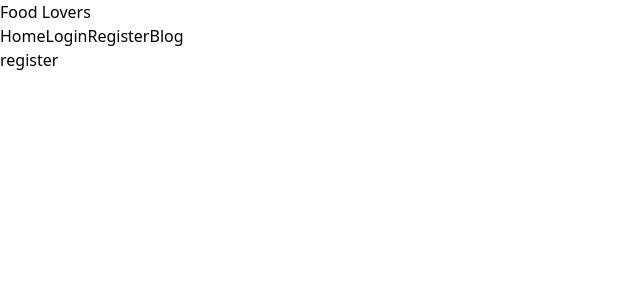
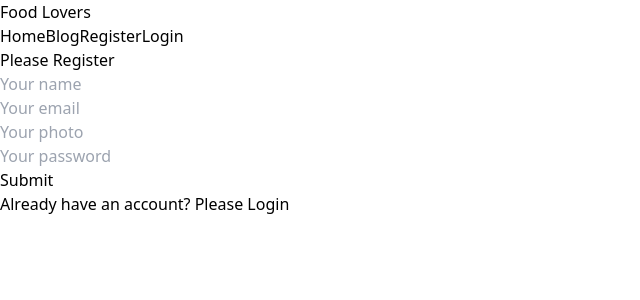
Before and after one commit to juber2023/Restaurant-world, a React (Vite) app: page /register in a window 1280 px wide. Shown: the top 300 px of the page, without its empty margins (0-640 px from the left). Built offline with nearby package versions, Linux system fonts and the light colour scheme; no server answers.

Commit message:
register page done

```diff
--- a/package.json
+++ b/package.json
@@ -11,8 +11,10 @@
   },
   "dependencies": {
     "@smastrom/react-rating": "^1.3.1",
+    "firebase": "^9.21.0",
     "react": "^18.2.0",
-    "react-dom": "^18.2.0"
+    "react-dom": "^18.2.0",
+    "react-icons": "^4.8.0"
   },
   "devDependencies": {
     "@types/react": "^18.0.28",
--- /dev/null
+++ b/src/Components/ContextApi.jsx
@@ -0,0 +1,45 @@
+import { createUserWithEmailAndPassword, getAuth, onAuthStateChanged, signInWithEmailAndPassword, updateProfile } from 'firebase/auth';
+import React, { createContext, useEffect, useState } from 'react';
+import app from '../Firebase/firebase.config';
+
+const auth=getAuth(app)
+export const UserContext=createContext(null)
+
+const ContextApi = ({children}) => {
+    const [user,SetUser]=useState(null)
+    const [loading,SetLoading]=useState(true)
+
+    const createUser=(email,password)=>{
+        SetLoading(true)
+        return createUserWithEmailAndPassword(auth,email,password)
+    }
+
+    const signIn=(email,password)=>{
+        SetLoading(true)
+        return signInWithEmailAndPassword(auth,email,password)
+    }
+
+    useEffect(()=>{
+       const unsubscribe= onAuthStateChanged(auth,currentUser=>{
+        SetUser(currentUser)
+        SetLoading(false)
+
+       })
+       return ()=>{
+        unsubscribe()
+       }
+    },[])
+    const userInfo={
+        user,
+        loading,
+        createUser,
+        signIn,
+    }
+    return (
+        <UserContext.Provider value={userInfo}>
+            {children}
+        </UserContext.Provider>
+    );
+};
+
+export default ContextApi;
--- a/src/Components/Header.jsx
+++ b/src/Components/Header.jsx
@@ -8,9 +8,9 @@ const Header = () => {
         <h1 className="grow font-bold text-2xl text-yellow-300">Food Lovers</h1>
         <div className="flex gap-5">
           <ActiveLink to="/">Home</ActiveLink>
+          <ActiveLink to="/blog">Blog</ActiveLink>
+          <ActiveLink to="/register">Register</ActiveLink>
           <ActiveLink to="/login">Login</ActiveLink>
-          <ActiveLink to="/register">Register</ActiveLink>
-          <ActiveLink to="/blog">Blog</ActiveLink>
         </div>
       </nav>
     </div>
--- a/src/Components/Login.jsx
+++ b/src/Components/Login.jsx
@@ -1,9 +1,20 @@
 import React from 'react';
+import { Link } from 'react-router-dom';
 
 const Login = () => {
     return (
-        <div>
-            login
+        <div className='flex flex-col justify-center items-center h-full mt-10'>
+            <form className='border shadow-lg p-5 rounded-lg'>
+            <p className='text-2xl font-bold mb-4 text-center'>Please Login</p>
+            <input type="email" placeholder="Your email" className="rounded-lg px-5 bg-orange-100 my-3 focus:outline-lime-400" name='email' required />
+            <br />
+            <input type="password" placeholder="Your password" className="rounded-lg px-5 bg-orange-100 my-3 focus:outline-lime-400" name='password' required />
+            <br />
+            <input type="submit" value="Submit" className=' bg-amber-300 p-2 font-bold text-lg hover:bg-sky-500 duration-150 rounded-lg cursor-pointer' />
+            <p>Do not have account? Please <Link className="text-blue-400 font-semibold" to='/register'>Register</Link></p>
+            </form>
+
+
         </div>
     );
 };
--- /dev/null
+++ b/src/Components/NewRegister.jsx
@@ -0,0 +1,97 @@
+import React, { useContext, useRef, useState } from 'react';
+import { Link } from 'react-router-dom';
+import { UserContext } from './ContextApi';
+import {FaCheck } from "react-icons/fa";
+import { updateProfile } from 'firebase/auth';
+
+const NewRegister = () => {
+    const {user, createUser,}=useContext(UserContext)
+    const [password, setPassword]=useState('')
+    const [liveError, SetLiveError]=useState('')
+    const [success, SetSuccess]=useState('')
+    const refPassword=useRef()
+
+    const handleRegister=event=>{
+        event.preventDefault()
+        const name=event.target.name.value
+        const email=event.target.email.value
+        const password=event.target.password.value
+        const photo=event.target.url.value
+        console.log(name,email,password,photo);
+        createUser(email,password)
+        .then(result=>{
+            const loggedUser=result.user
+            console.log(loggedUser);
+            updateProfile(loggedUser,{displayName:name, photoURL:photo})
+            .then(()=>{
+
+            })
+            .then(error=>{
+                // SetLiveError(error.message)
+                console.error(error.message)
+            })
+
+            // updateProfile(loggedUser, {
+            //     displayName: {name}, photoURL:{photo}
+            //   }).then(() => {
+            //     // Profile updated!
+            //     // ...
+            //   }).catch((error) => {
+            //     // An error occurred
+            //     // ...
+            //   });
+
+            event.target.reset()
+            setPassword('')
+            SetSuccess('Successfully Created Account')
+        })
+        .catch(error=>{
+            SetSuccess('')
+        })
+    }
+    const handlePassword=(e)=>{
+        const passwordInput=e.target.value
+        setPassword(passwordInput);
+       if(passwordInput.length<6){
+        SetLiveError('Please input minimum 6 characters')
+        }
+        else{SetLiveError('')}
+
+    }
+    return (
+        <form onSubmit={handleRegister} className='flex flex-col justify-center items-center h-full mt-10'>
+            <div className='border shadow-lg p-10 rounded-lg'>
+            <p className='text-2xl font-bold mb-4 text-center'>Please Register</p>
+            <input type="text" placeholder="Your name" className="rounded-lg px-5 bg-orange-100 focus:outline-lime-500" name='name' />
+            <br />
+            <input type="email" placeholder="Your email" className="rounded-lg px-5 bg-orange-100 mt-3 focus:outline-lime-400" name='email' required />
+            <br />
+            <input type="url" name="url" id="" placeholder='Your photo ' className="rounded-lg px-5 bg-orange-100 my-3 focus:outline-lime-400" />
+
+            <div className='flex items-center relative'>
+            <input onChange={handlePassword} ref={refPassword} type="password" placeholder="Your password"  name='password' value={password} required
+            className={`rounded-lg px-5 focus:outline-none bg-orange-100
+            ${password? liveError?'border-red-500 border-4' : 'border-green-500 border-4':'focus:outline-lime-400'}`}/>
+
+            {password?liveError?'':<span className='text-green-800 text-xl absolute right-4'><FaCheck></FaCheck></span> :''}
+            </div>
+
+
+
+            <p className='text-red-500 text-xl'>{liveError}</p>
+
+
+
+            <input type="submit" value="Submit" className=' bg-amber-300 p-2 font-bold text-lg hover:bg-sky-500 duration-150 rounded-lg cursor-pointer my-3' />
+            <p className='text-lime-500 text-xl'>{success}</p>
+
+
+
+            <p>Already have an account? Please <Link className="text-blue-400 font-semibold" to='/login'>Login</Link></p>
+            </div>
+
+        </form>
+    );
+};
+
+export default NewRegister;
--- a/src/Components/Recipe.jsx
+++ b/src/Components/Recipe.jsx
@@ -9,7 +9,7 @@ const Recipe = () => {
     const {id}=useParams()
     const AllChef=useLoaderData()
     useEffect(()=>{
-        fetch(`http://localhost:3000/chef/${id}`)
+        fetch(`https://server-api-two.vercel.app/chef/${id}`)
         .then(res=>res.json())
         .then(data=>SetRecipe(data))
     },[])
--- /dev/null
+++ b/src/Firebase/firebase.config.js
@@ -0,0 +1,18 @@
+// Import the functions you need from the SDKs you need
+import { initializeApp } from "firebase/app";
+// TODO: Add SDKs for Firebase products that you want to use
+// https://firebase.google.com/docs/web/setup#available-libraries
+
+// Your web app's Firebase configuration
+const firebaseConfig = {
+  apiKey: "AIzaSyCeR57z8up_HPswxX526QfxY2kG2qUyHQA",
+  authDomain: "food-lovers-3b485.firebaseapp.com",
+  projectId: "food-lovers-3b485",
+  storageBucket: "food-lovers-3b485.appspot.com",
+  messagingSenderId: "867755350146",
+  appId: "1:867755350146:web:183de501b911ea3053fc9b"
+};
+
+// Initialize Firebase
+const app = initializeApp(firebaseConfig);
+export default app
--- a/src/main.jsx
+++ b/src/main.jsx
@@ -12,6 +12,8 @@ import Login from './Components/Login.jsx';
 import Register from './Components/Register.jsx';
 import Blog from './Components/Blog.jsx';
 import Recipe from './Components/Recipe.jsx';
+import ContextApi from './Components/ContextApi.jsx';
+import NewRegister from './Components/NewRegister.jsx';
 
 const router = createBrowserRouter([
   {
@@ -22,7 +24,7 @@ const router = createBrowserRouter([
       {
         path:'/',
         element:<Home></Home>,
-        loader:()=>fetch('http://localhost:3000/chef')
+        loader:()=>fetch('https://server-api-two.vercel.app/chef')
       },
       {
         path:'/login',
@@ -30,7 +32,7 @@ const router = createBrowserRouter([
       },
       {
         path:'/register',
-        element:<Register></Register>,
+        element:<NewRegister></NewRegister>,
       },
       {
         path:'/blog',
@@ -39,7 +41,7 @@ const router = createBrowserRouter([
       {
         path:'/chef/:id',
         element:<Recipe></Recipe>,
-        loader:()=>fetch(`http://localhost:3000/chef`)
+        loader:()=>fetch(`https://server-api-two.vercel.app/chef`)
       },
     ]
 
@@ -48,6 +50,9 @@ const router = createBrowserRouter([
 
 ReactDOM.createRoot(document.getElementById('root')).render(
   <React.StrictMode>
+    <ContextApi>
     <RouterProvider router={router} />
+    </ContextApi>
+
   </React.StrictMode>,
 )
```
Also changed, not shown: src/Components/PrivateRouter.jsx (added, +18 -0 lines), 1 other file (tests, documents, lock files or other folders).
